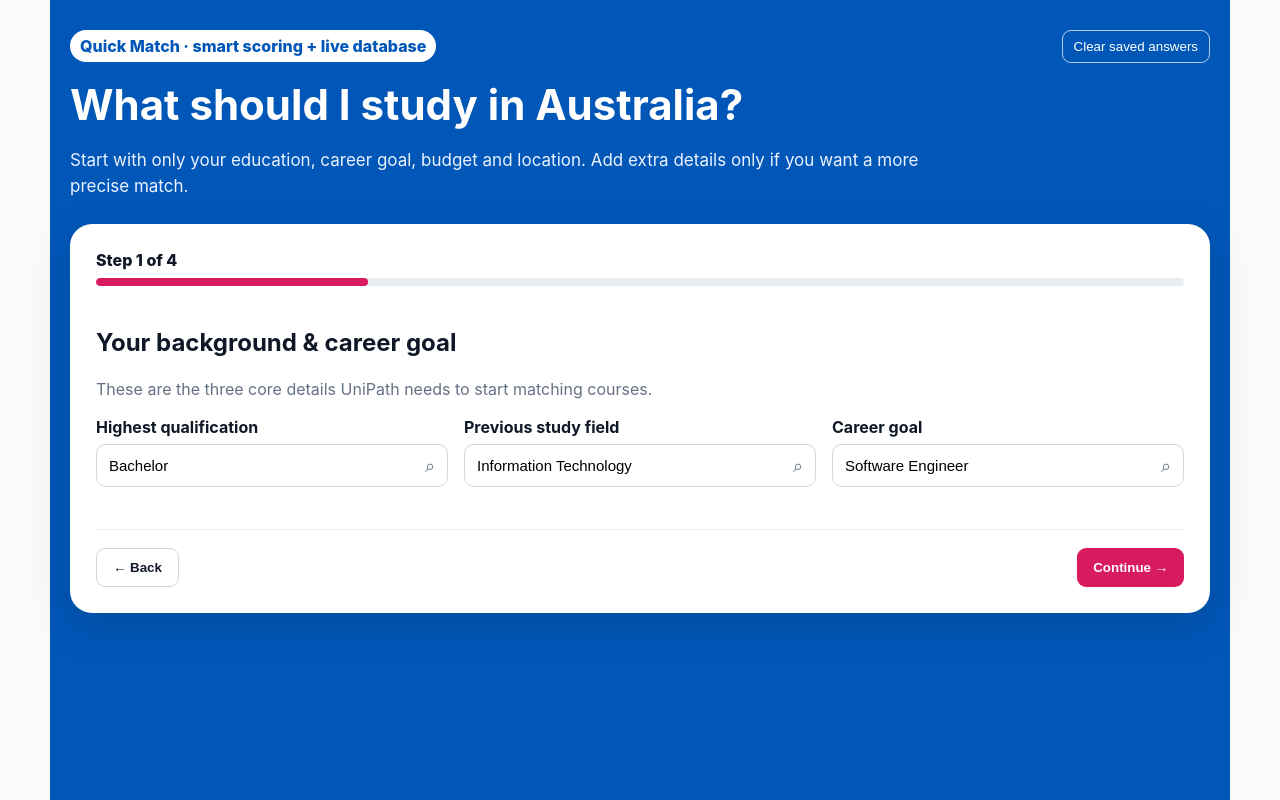
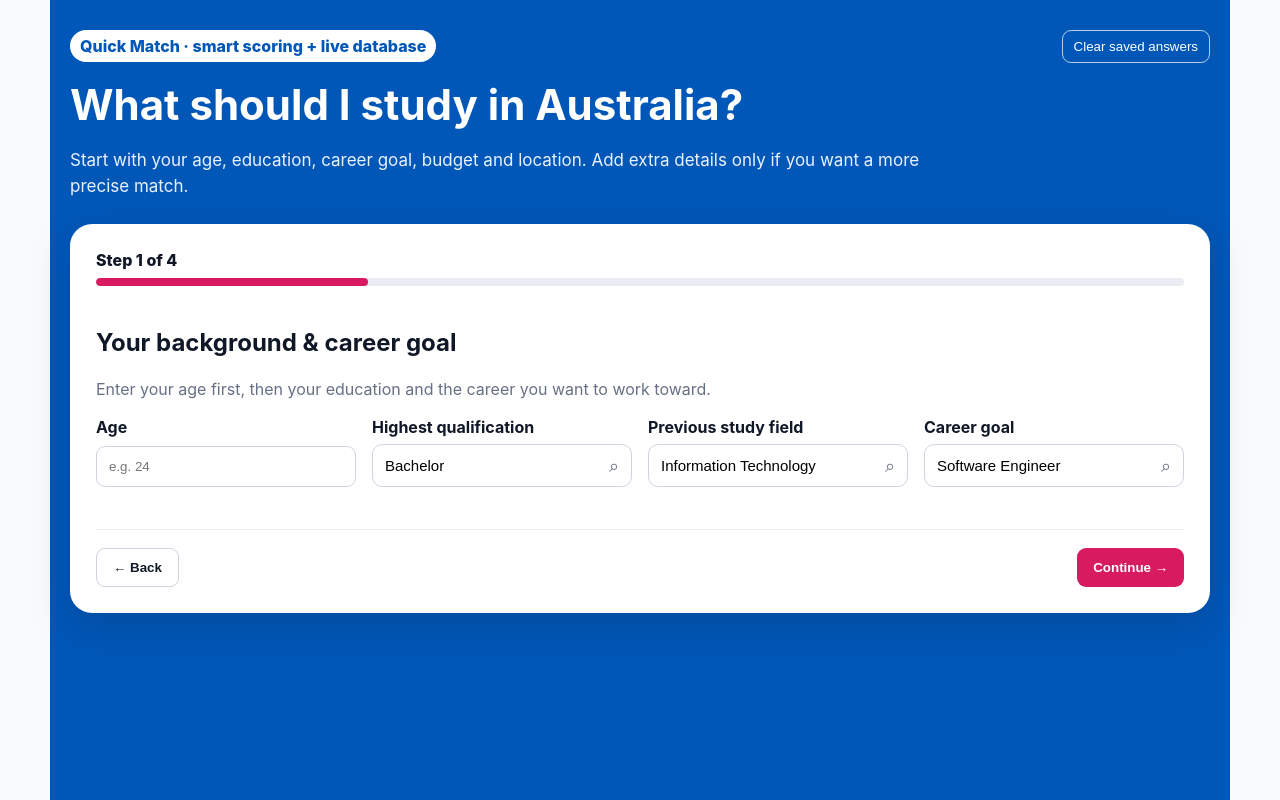
Before and after one commit to bkushen/unipath-australia, a Next.js app: page /local-v2/quick-match in a window 1280 px wide. Built offline with nearby package versions, Linux system fonts and the light colour scheme.

Commit message:
Put age first and remove academic percentage from Quick Match

```diff
--- a/app/local-v2/quick-match/page.tsx
+++ b/app/local-v2/quick-match/page.tsx
@@ -12,6 +12,7 @@ const money = (value: number | null | undefined, currency = "AUD") => value == n
 
 const initialProfile: StudentDecisionProfile = {
   mode: "quick",
+  age: undefined,
   highestQualification: "Bachelor",
   qualificationField: "Information Technology",
   academicScorePercent: undefined,
@@ -153,7 +154,7 @@ export default function QuickMatchPage() {
     <header style={{ marginBottom: 24 }}>
       <div style={topRowStyle}><span style={badgeStyle}>Quick Match · smart scoring + live database</span><button type="button" onClick={reset} style={ghostButtonStyle}>Clear saved answers</button></div>
       <h1 style={{ margin: "16px 0 8px", fontSize: 42, color: "#fff" }}>What should I study in Australia?</h1>
-      <p style={heroCopyStyle}>Start with only your education, career goal, budget and location. Add extra details only if you want a more precise match.</p>
+      <p style={heroCopyStyle}>Start with your age, education, career goal, budget and location. Add extra details only if you want a more precise match.</p>
     </header>
 
     {stage === "input" && <section style={shellStyle}>
@@ -161,8 +162,9 @@ export default function QuickMatchPage() {
 
       {step === 1 && <div style={panelStyle}>
         <h2>Your background & career goal</h2>
-        <p style={mutedStyle}>These are the three core details UniPath needs to start matching courses.</p>
+        <p style={mutedStyle}>Enter your age first, then your education and the career you want to work toward.</p>
         <div style={gridStyle}>
+          <label style={labelStyle}>Age<input type="number" min={15} max={100} step={1} value={profile.age ?? ""} onChange={(e) => setProfile((c) => ({ ...c, age: e.target.value === "" ? undefined : Number(e.target.value) }))} style={inputStyle} placeholder="e.g. 24" /></label>
           <SearchableDatabaseSelect label="Highest qualification" type="qualification" value={profile.highestQualification} placeholder="Search qualification" onChange={(highestQualification) => setProfile((c) => ({ ...c, highestQualification }))} />
           <SearchableDatabaseSelect label="Previous study field" type="study_field" value={profile.qualificationField} placeholder="e.g. Information Technology" onChange={(qualificationField) => setProfile((c) => ({ ...c, qualificationField }))} />
           <SearchableDatabaseSelect label="Career goal" type="occupation" value={profile.desiredOccupation} placeholder="e.g. Software Engineer" onChange={(desiredOccupation) => setProfile((c) => ({ ...c, desiredOccupation }))} />
@@ -189,7 +191,6 @@ export default function QuickMatchPage() {
         <h2>Optional details</h2>
         <p style={mutedStyle}>Skip anything you do not know. These details only refine the match and entry-requirement checks.</p>
         <div style={gridStyle}>
-          <label style={labelStyle}>Academic average / percentage <span style={optionalLabelStyle}>Optional</span><input type="number" min={0} max={100} step={0.1} value={profile.academicScorePercent ?? ""} onChange={(e) => setProfile((c) => ({ ...c, academicScorePercent: e.target.value === "" ? undefined : Number(e.target.value) }))} style={inputStyle} placeholder="e.g. 65" /></label>
           <SearchableDatabaseSelect label="Preferred study area (optional)" type="course" value={profile.preferredStudy ?? ""} placeholder="e.g. Cyber Security" helper="Leave blank if you want UniPath to infer study areas from your career goal." onChange={(preferredStudy) => setProfile((c) => ({ ...c, preferredStudy }))} />
           <label style={labelStyle}>English test <span style={optionalLabelStyle}>Optional</span><select value={profile.englishTestType ?? "none"} onChange={(e) => setProfile((c) => ({ ...c, englishTestType: e.target.value as EnglishTestType, englishScore: e.target.value === "none" ? undefined : c.englishScore }))} style={inputStyle}><option value="none">Not taken / skip</option><option value="ielts">IELTS</option><option value="pte">PTE Academic</option></select></label>
           {(profile.englishTestType ?? "none") !== "none" && <label style={labelStyle}>{profile.englishTestType === "pte" ? "PTE overall score" : "IELTS overall score"}<input type="number" min={0} max={profile.englishTestType === "pte" ? 90 : 9} step={profile.englishTestType === "pte" ? 1 : 0.5} value={profile.englishScore ?? ""} onChange={(e) => setProfile((c) => ({ ...c, englishScore: e.target.value === "" ? undefined : Number(e.target.value) }))} style={inputStyle} /></label>}
```
